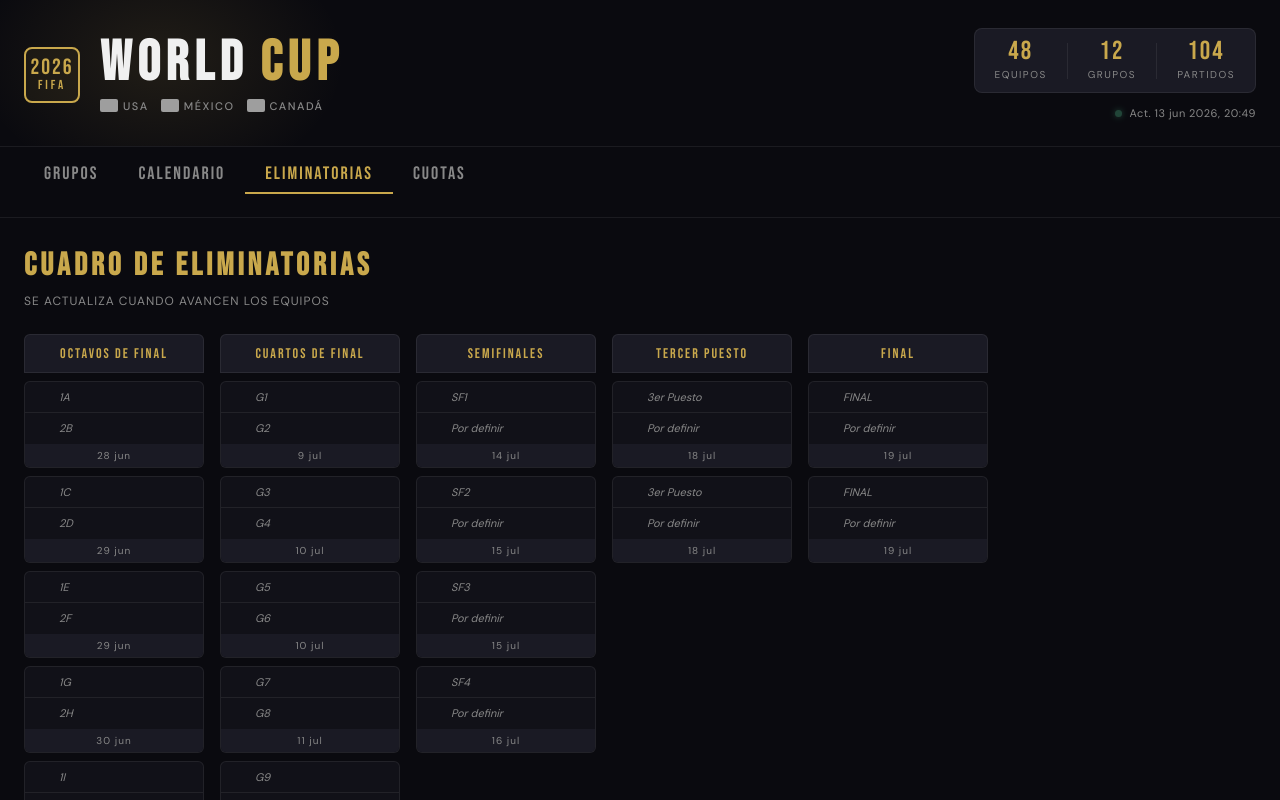
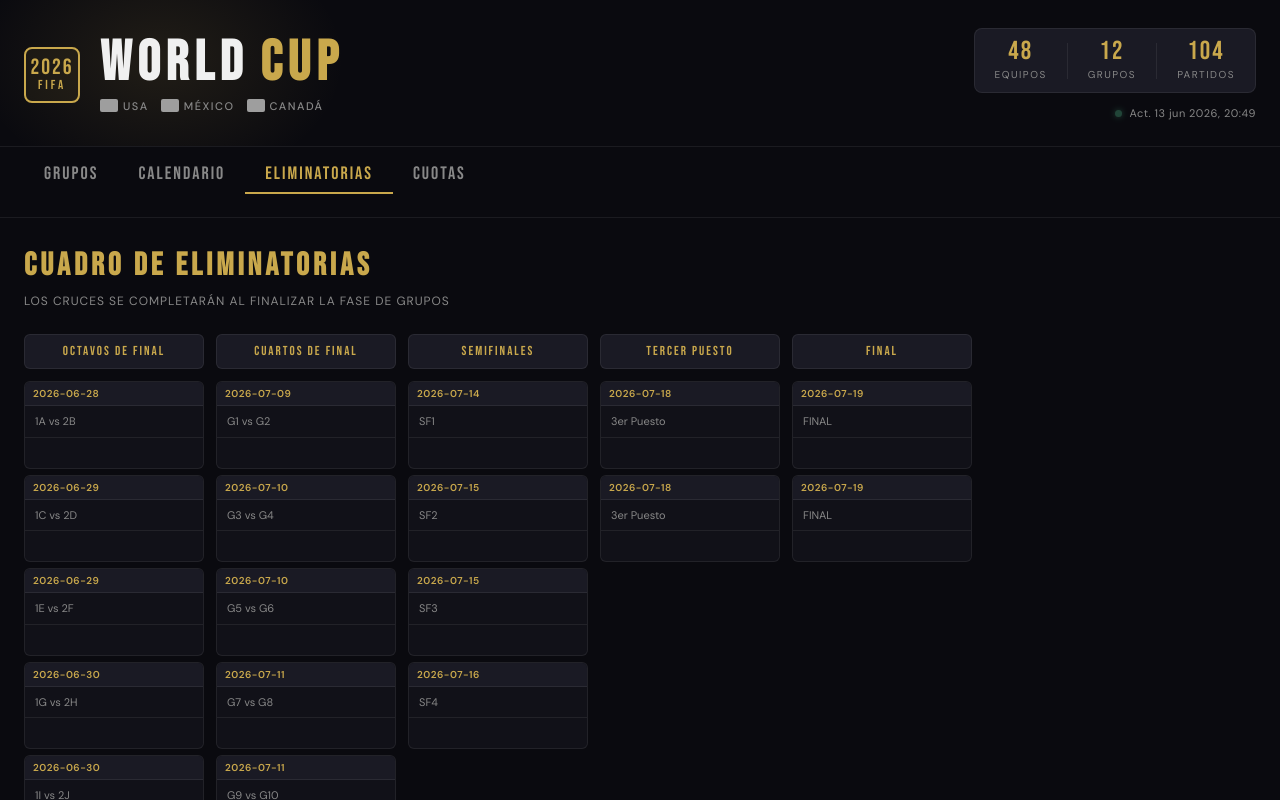
Before and after one commit to franpola/worldCupFifa, a React (Vite) app: page / in a window 1280 px wide. Both pictures are taken after a click on the button "Eliminatorias". Shown: the top 800 px of the page. Built offline with nearby package versions, Linux system fonts and the light colour scheme; grey boxes are pictures that could not be loaded.

Commit message:
feat: redesign knockout bracket with official FIFA 2026 structure

```diff
--- a/src/components/Bracket.jsx
+++ b/src/components/Bracket.jsx
@@ -7,20 +7,17 @@
 
   return (
     <div className={styles.slot}>
-      <div className={styles.slotInner}>
-        <div className={`${styles.teamSlot} ${!hasTeams ? styles.tbd : ''}`}>
-          <span className={styles.slotFlag}>{match.homeFlag || ''}</span>
-          <span className={styles.slotName}>{match.home || match.label?.split(' vs ')[0] || 'Por definir'}</span>
-          {played && <span className={styles.slotScore}>{match.scoreHome}</span>}
-        </div>
-        <div className={`${styles.teamSlot} ${!hasTeams ? styles.tbd : ''}`}>
-          <span className={styles.slotFlag}>{match.awayFlag || ''}</span>
-          <span className={styles.slotName}>{match.away || match.label?.split(' vs ')[1] || 'Por definir'}</span>
-          {played && <span className={styles.slotScore}>{match.scoreAway}</span>}
-        </div>
+      <div className={styles.slotDate}>
+        <span className={styles.slotDateText}>{match.date}</span>
+        <span className={styles.slotVenue}>{match.venue}</span>
       </div>
-      <div className={styles.slotDate}>
-        {new Date(match.date + 'T12:00:00').toLocaleDateString('es-ES', { day: 'numeric', month: 'short' })}
+      <div className={styles.slotTeam}>
+        <span className={styles.slotLabel}>{hasTeams ? match.home : match.label}</span>
+        {played && <span className={styles.slotScore}>{match.scoreHome}</span>}
+      </div>
+      <div className={styles.slotTeam}>
+        <span className={styles.slotLabel}>{hasTeams ? match.away : match.label2}</span>
+        {played && <span className={styles.slotScore}>{match.scoreAway}</span>}
       </div>
     </div>
   )
@@ -44,18 +41,13 @@
     <div className={styles.container}>
       <div className={styles.sectionHeader}>
         <h2 className={styles.sectionTitle}>CUADRO DE ELIMINATORIAS</h2>
-        <p className={styles.sectionSub}>Se actualiza cuando avancen los equipos</p>
+        <p className={styles.sectionSub}>Los cruces se completarán al finalizar la fase de grupos</p>
       </div>
-
       <div className={styles.bracket}>
         {bracketData.rounds.map(round => (
           <RoundColumn key={round.id} round={round} />
         ))}
       </div>
-
-      <div className={styles.note}>
-        ⚽ Los cruces se irán completando a medida que finalice la fase de grupos
-      </div>
     </div>
   )
 }
--- a/src/components/Bracket.module.css
+++ b/src/components/Bracket.module.css
@@ -23,9 +23,10 @@
 
 .bracket {
   display: flex;
-  gap: 16px;
+  gap: 12px;
   overflow-x: auto;
   padding-bottom: 16px;
+  align-items: flex-start;
 }
 
 .bracket::-webkit-scrollbar { height: 6px; }
@@ -35,25 +36,29 @@
 .round {
   min-width: 180px;
   flex-shrink: 0;
+  display: flex;
+  flex-direction: column;
+  gap: 8px;
 }
 
 .roundTitle {
   font-family: 'Bebas Neue', sans-serif;
-  font-size: 14px;
+  font-size: 13px;
   letter-spacing: 2px;
   color: var(--accent);
   text-align: center;
-  padding: 8px;
+  padding: 7px 8px;
   background: var(--bg3);
   border: 1px solid var(--border);
-  border-radius: 6px 6px 0 0;
-  margin-bottom: 8px;
+  border-radius: 6px;
+  margin-bottom: 4px;
+  white-space: nowrap;
 }
 
 .matches {
   display: flex;
   flex-direction: column;
-  gap: 8px;
+  gap: 6px;
 }
 
 .slot {
@@ -64,69 +69,69 @@
   transition: border-color 0.2s;
 }
 
-.slot:hover { border-color: rgba(201,168,76,0.25); }
-
-.slotInner {
-  display: flex;
-  flex-direction: column;
+.slot:hover {
+  border-color: rgba(201,168,76,0.3);
 }
 
-.teamSlot {
+.slotDate {
   display: flex;
   align-items: center;
-  gap: 6px;
-  padding: 7px 10px;
+  justify-content: space-between;
+  padding: 4px 8px;
+  background: var(--bg3);
   border-bottom: 1px solid var(--border);
-  font-size: 12px;
 }
 
-.teamSlot:last-child { border-bottom: none; }
-
-.teamSlot.tbd {
-  color: var(--text-muted);
-  font-style: italic;
+.slotDateText {
+  font-size: 10px;
+  color: var(--accent);
+  font-weight: 600;
+  letter-spacing: 0.5px;
 }
 
-.slotFlag { font-size: 14px; min-width: 18px; }
-
-.slotName {
-  flex: 1;
+.slotVenue {
+  font-size: 9px;
+  color: var(--text-muted);
+  letter-spacing: 0.5px;
+  text-align: right;
   white-space: nowrap;
   overflow: hidden;
   text-overflow: ellipsis;
+  max-width: 100px;
+}
+
+.slotTeam {
+  display: flex;
+  align-items: center;
+  justify-content: space-between;
+  padding: 7px 10px;
+  border-bottom: 1px solid var(--border);
+  min-height: 30px;
+}
+
+.slotTeam:last-child {
+  border-bottom: none;
+}
+
+.slotLabel {
   font-size: 11px;
+  color: var(--text-muted);
+  white-space: nowrap;
+  overflow: hidden;
+  text-overflow: ellipsis;
 }
 
 .slotScore {
   font-family: 'Bebas Neue', sans-serif;
-  font-size: 16px;
+  font-size: 18px;
   color: var(--accent);
-  min-width: 16px;
+  min-width: 18px;
   text-align: right;
-}
-
-.slotDate {
-  text-align: center;
-  font-size: 10px;
-  color: var(--text-muted);
-  padding: 4px;
-  background: var(--bg3);
   letter-spacing: 1px;
-}
-
-.note {
-  margin-top: 20px;
-  font-size: 12px;
-  color: var(--text-muted);
-  text-align: center;
-  padding: 12px;
-  background: var(--bg2);
-  border: 1px solid var(--border);
-  border-radius: 6px;
 }
 
 @media (max-width: 600px) {
   .container { padding: 0 12px 32px; }
   .round { min-width: 150px; }
-  .slotName { font-size: 10px; }
+  .slotVenue { max-width: 70px; }
 }
```
